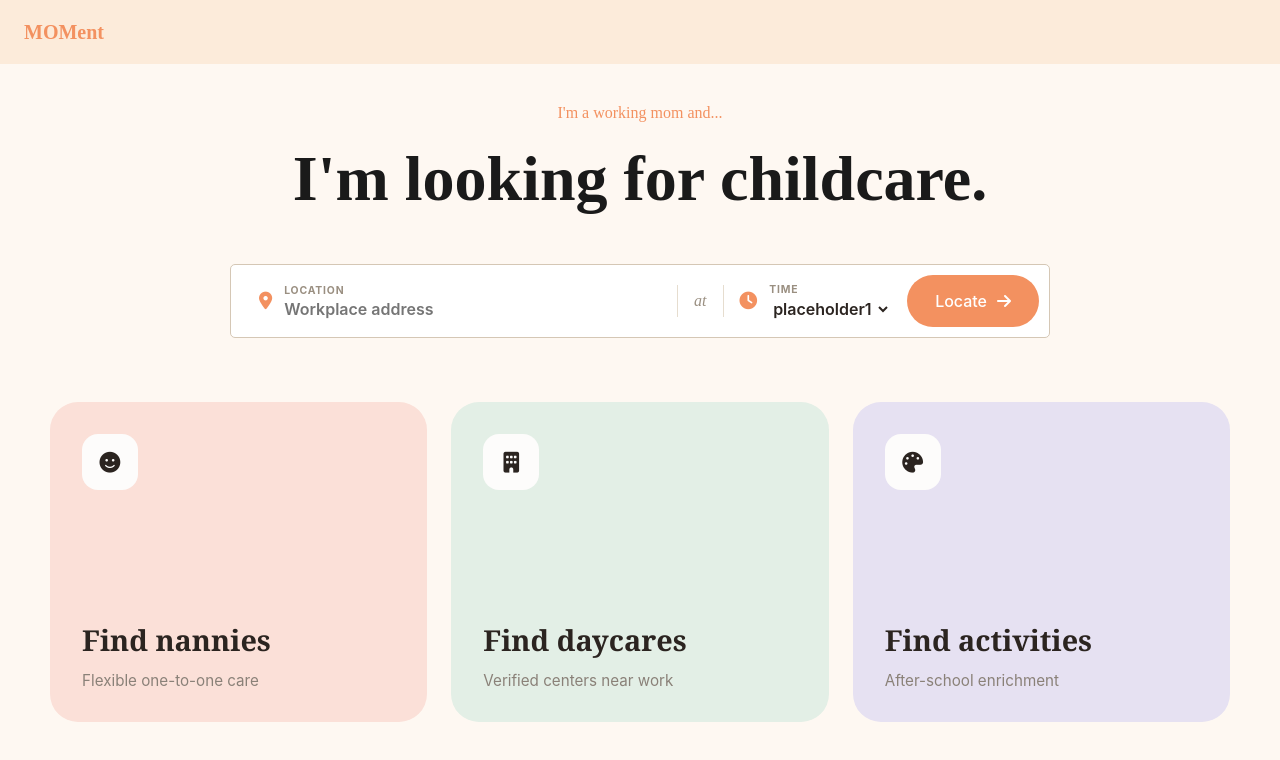
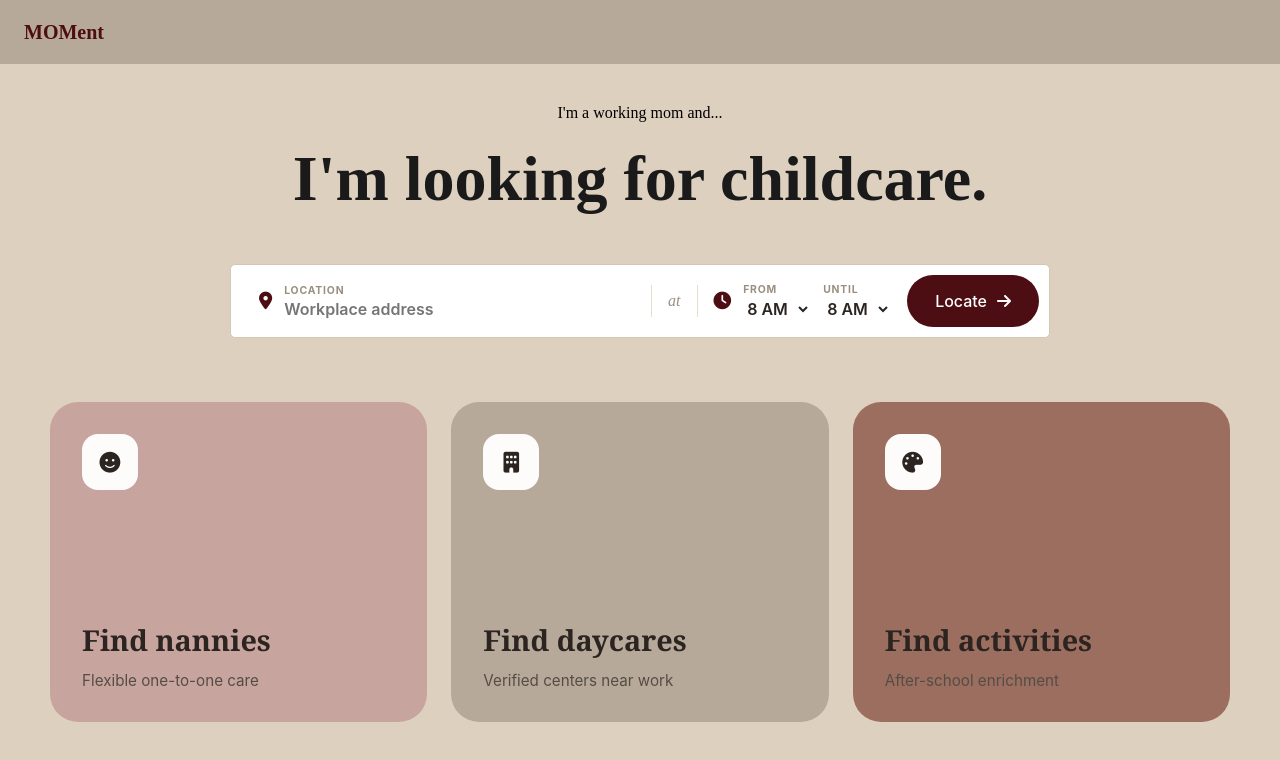
Before and after one commit to clt-coding/hackyeah, a React (Vite) app in the folder frontend/: page / in a window 1280 px wide. Shown: the top 760 px of the page. Built offline with nearby package versions, Linux system fonts and the light colour scheme; some icons are missing; a web font is replaced by a local one.

Commit message:
css and homepage repair

```diff
--- a/frontend/src/index.css
+++ b/frontend/src/index.css
@@ -20,5 +20,5 @@ body {
   margin: 0;
   font-family: var(--font-family);
   color: var(--color-text);
-  background-color: var(--color-bg);
+  background-color: #ded0bf;
 }
--- a/frontend/src/pages/HomePage.tsx
+++ b/frontend/src/pages/HomePage.tsx
@@ -1,7 +1,8 @@
 import { useState, type SubmitEvent } from "react";
 import CategoryCard from "../components/CategoryCard";
 
-const TIMES = ["placeholder1", "placeholder2", "placeholder3"];
+const TIMES = ["8 AM", "9 AM", "10 AM", "11 AM", "12 AM", "1 PM","2 PM", "3 PM", "4 PM", "5 PM", "6 PM", "7 PM", "8 PM", "9 PM"];
+
 
 export default function HomePage() {
   // tutaj bedzie sie aktualizowalo z wpisywaniem i powinnismy moc to wyslac
@@ -48,7 +49,15 @@ export default function HomePage() {
             aria-hidden="true"
           />
           <span className="search-field-text">
-            <span className="field-label">TIME</span>
+            <span className="field-label">FROM</span>
+            <select value={time} onChange={(e) => setTime(e.target.value)}>
+              {TIMES.map((t) => (
+                <option key={t}>{t}</option>
+              ))}
+            </select>
+          </span>
+          <span className="search-field-text">
+            <span className="field-label">UNTIL</span>
             <select value={time} onChange={(e) => setTime(e.target.value)}>
               {TIMES.map((t) => (
                 <option key={t}>{t}</option>
--- a/frontend/src/styles.css
+++ b/frontend/src/styles.css
@@ -3,13 +3,13 @@
 }
 
 .top-nav {
-  color: #f39160;
+  color: #4D0E13;
   display: flex;
   align-items: center;
   width: 100%;
   margin: 0;
   padding: 16px 24px;
-  background: rgb(252, 235, 218);
+  background: #b6a999;
   border-radius: 0;
   height: 4rem;
 }
@@ -21,7 +21,7 @@
 }
 
 .littleText {
-  color: #f39160;
+  color: rgb(0, 0, 0);
   text-align: center;
   font-family: "Ovo", serif;
   font-size: 1rem;
@@ -83,7 +83,7 @@
 
 .category-subtitle {
   margin: 0;
-  color: #8a8178;
+  color: #544d45;
   font-size: 0.95rem;
 }
 
@@ -93,15 +93,15 @@
 }
 
 .tone-pink {
-  background: #fbe0d8;
+  background: #C8A49F;
 }
 
 .tone-green {
-  background: #e3efe6;
+  background: #b6a999;
 }
 
 .tone-purple {
-  background: #e6e1f2;
+  background: #9b6e5f;
 }
 
 .search-card {
@@ -133,7 +133,7 @@
 }
 
 .search-field-icon {
-  color: #f39160;
+  color: #4D0E13;
   font-size: 1.1rem;
 }
 
@@ -190,12 +190,12 @@
 }
 
 .btn-primary {
-  background: #f39160;
+  background: #4D0E13;
   color: #fff;
 }
 
 .btn-primary:hover {
-  background: #c05f3d;
+  background: #4D0E13;
 }
 
 .btn-pill {
```
Also changed, not shown: frontend/src/components/NannyCard.tsx (+23 -0 lines).
